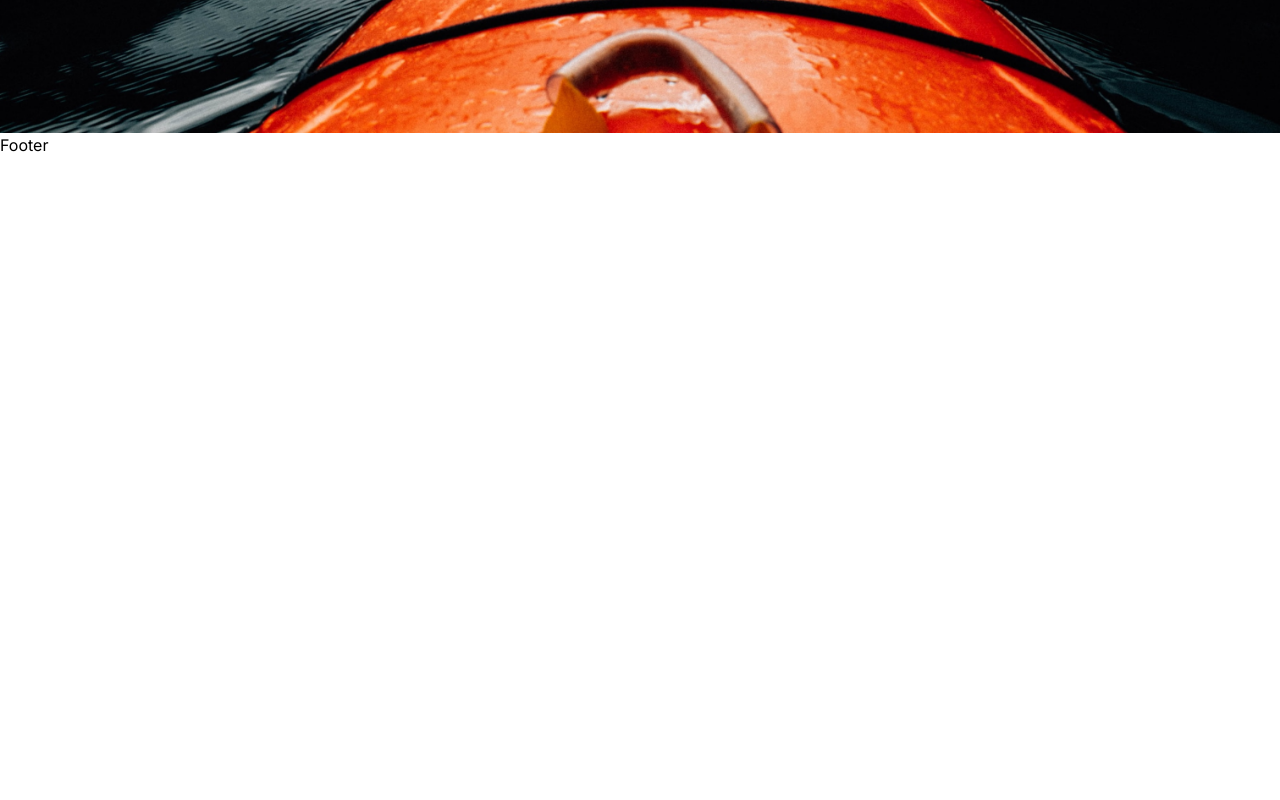
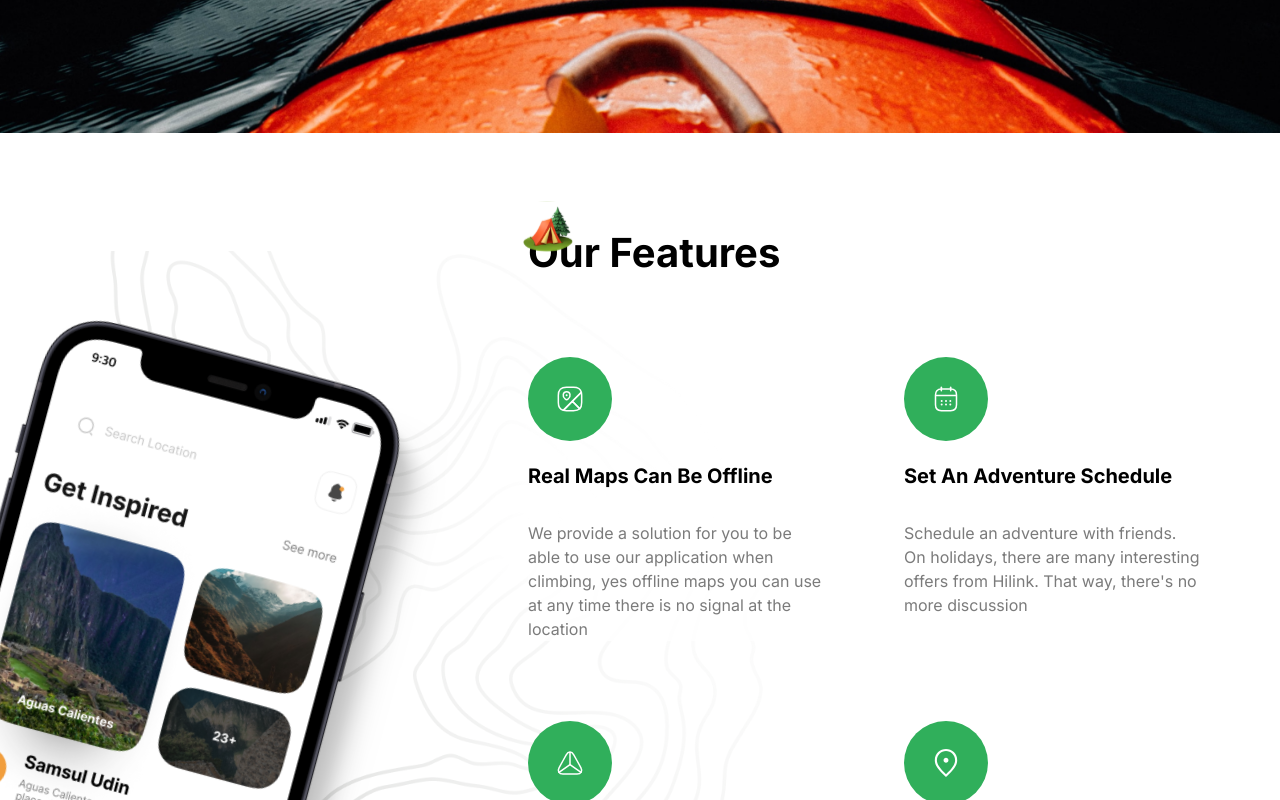
Before and after one commit to RamanAgrawal/Travel-Web-LandingPage, a Next.js app: page / in a window 1280 px wide. Shown: the part 2440-3240 px from the top of the page. Before the commit the page ends 2597 px from the top, so only its background shows below. Built offline with nearby package versions, Linux system fonts and the light colour scheme.

Commit message:
+features

```diff
--- a/app/page.tsx
+++ b/app/page.tsx
@@ -1,16 +1,17 @@
 import Camp from "@/components/Camp";
-// import Features from "@/components/Features";
+import Features from "@/components/Features";
 // import GetApp from "@/components/GetApp";
 import Guide from "@/components/Guide";
 import Hero from "@/components/Hero";
 
 export default function Home() {
-  return (<>
-  <Hero/>
- <Camp/>
-   <Guide/>
-  {/* <Features/>
-  <GetApp/> */}
-  </>
+  return (
+    <>
+      <Hero />
+      <Camp />
+      <Guide />
+      <Features />
+      {/*  <GetApp/> */}
+    </>
   );
 }
--- a/components/Features.tsx
+++ b/components/Features.tsx
@@ -1,8 +1,64 @@
-import React from 'react'
+import { FEATURES } from "@/constants";
+import Image from "next/image";
+import React from "react";
+
+interface FeatureItemProps {
+  title: string;
+  icon: string;
+  des: string;
+  variant: string;
+}
+
+const FeatureItem = ({ title, icon, des, variant }: FeatureItemProps) => {
+  return (
+    <li className="flex flex-col flex-1 w-full items-start">
+      <div className="rounded-full p-4 lg:p-7 bg-green-50">
+        <Image src={icon} alt={title} height={28} width={28}/>
+      </div>
+      <div className="bold-20 mt-5 capitalize lg:bold:32">{title}</div>
+      <p className="regular-16 mt-5 bg-white/80 text-gray-30 lg:mt-[30px] lg:bg-none">{des}</p>
+    </li>
+  );
+};
 
 const Features = () => {
   return (
-    <div>Features</div>
-  )
-}
-export default Features
+    <section className="flexCenter flex-col bg-feature-bg overflow-hidden bg-center bg-no-repeat py-24">
+      <div className="max-container padding-container flex relative w-full justify-end">
+        <div className="flex flex-1 lg:min-h-[900px]">
+          <Image
+            src="/phone.png"
+            alt="phone"
+            height={1000}
+            width={440}
+            className="feature-phone"
+          />
+        </div>
+        <div className="flex w-full flex-col z-20 lg:w-[60%]">
+          <div className="relative">
+            <Image
+              className="absolute left-[-5px] top-[-28px] w-10 lg:w-[50px]"
+              src="/camp.svg"
+              alt="camp"
+              height={50}
+              width={50}
+            />
+            <h2 className="bold-40 lg:bold-60">Our Features</h2>
+          </div>
+          <ul className="mt-10 grid gap-10 md:grid-cols-2 lg:mt-20 lg:gap-20">
+            {FEATURES.map((features) => (
+              <FeatureItem
+                key={features.title}
+                title={features.title}
+                icon={features.icon}
+                des={features.description}
+                variant={features.variant}
+              />
+            ))}
+          </ul>
+        </div>
+      </div>
+    </section>
+  );
+};
+export default Features;
```
